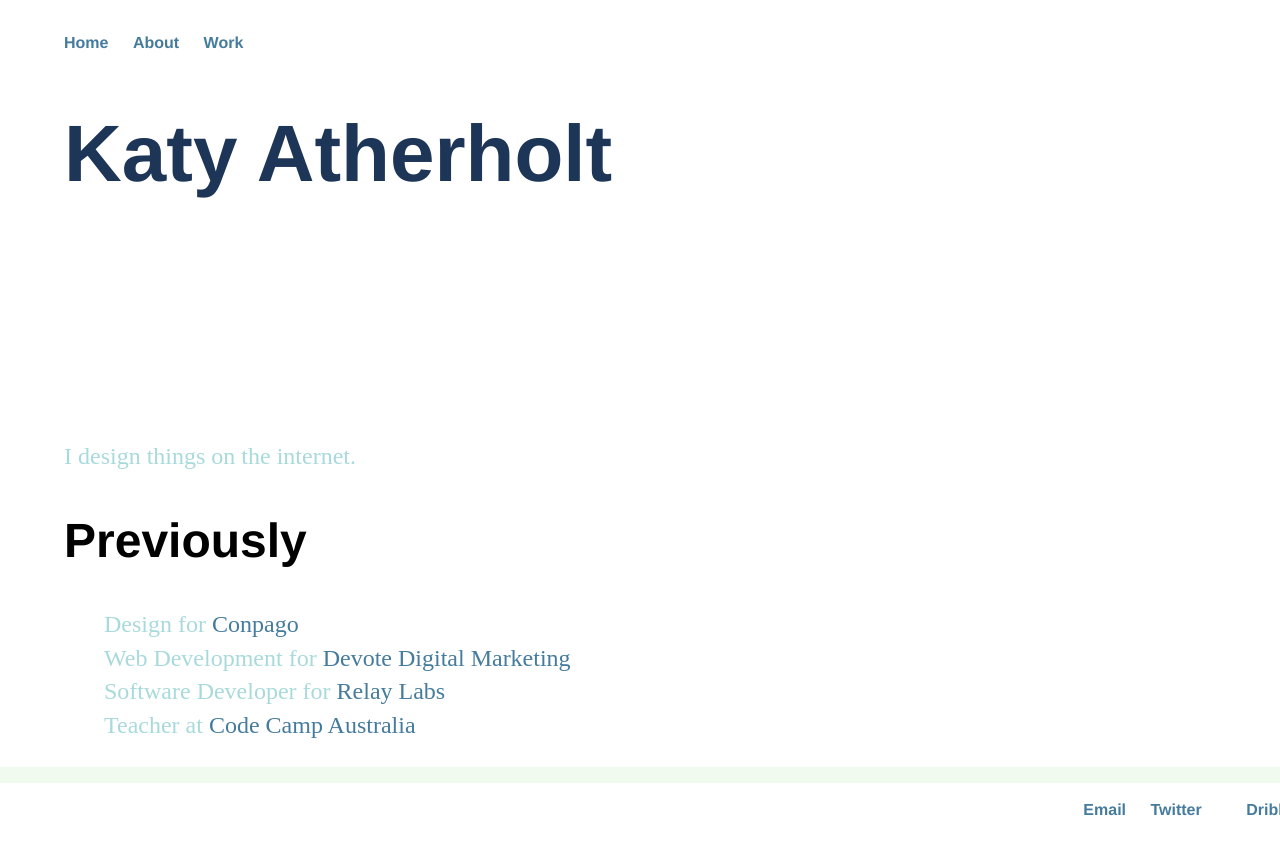
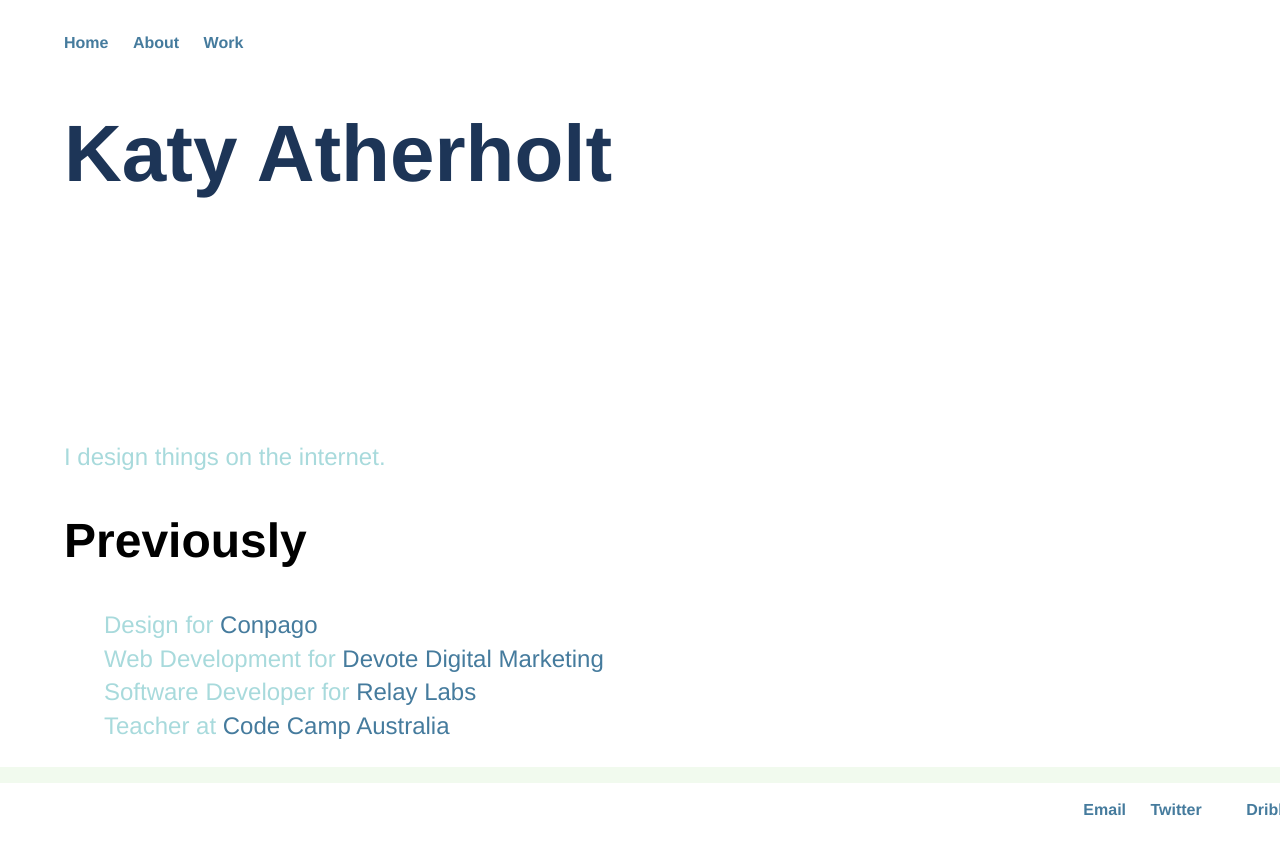
Before and after one commit to katherholt/katherholt.github.io, a Jekyll site: the page built from index.html, in a window 1280 px wide. Shown: the top 855 px of the page. Built offline with Jekyll 4.4.1, drawn with Linux system fonts in a browser that asks for light colours; some web fonts are replaced.

Commit message:
Update main.css

```diff
--- a/css/main.css
+++ b/css/main.css
@@ -1,9 +1,9 @@
 body { margin: 2em auto; width: 90%; background-color: #fff; }
 
-a { text-decoration: none; color: #457B9D; }
+a { font-family: 'Helvetica', 'Arial', 'Sans-Serif'; text-decoration: none; color: #457B9D; }
 a:hover { text-decoration: overline; }
 
-p, ul { font-size: 1.5em; line-height: 1.4em; color: #A8DADC; }
+p, ul { font-family: 'Helvetica', 'Arial', 'Sans-Serif'; font-size: 1.5em; line-height: 1.4em; color: #A8DADC; }
 ul { list-style: none; }
 
 h1 { font-family: 'Helvetica', 'Arial', 'Sans-Serif'; font-size: 5em; serif; color: #1D3557; margin-bottom: 3em; }
```
